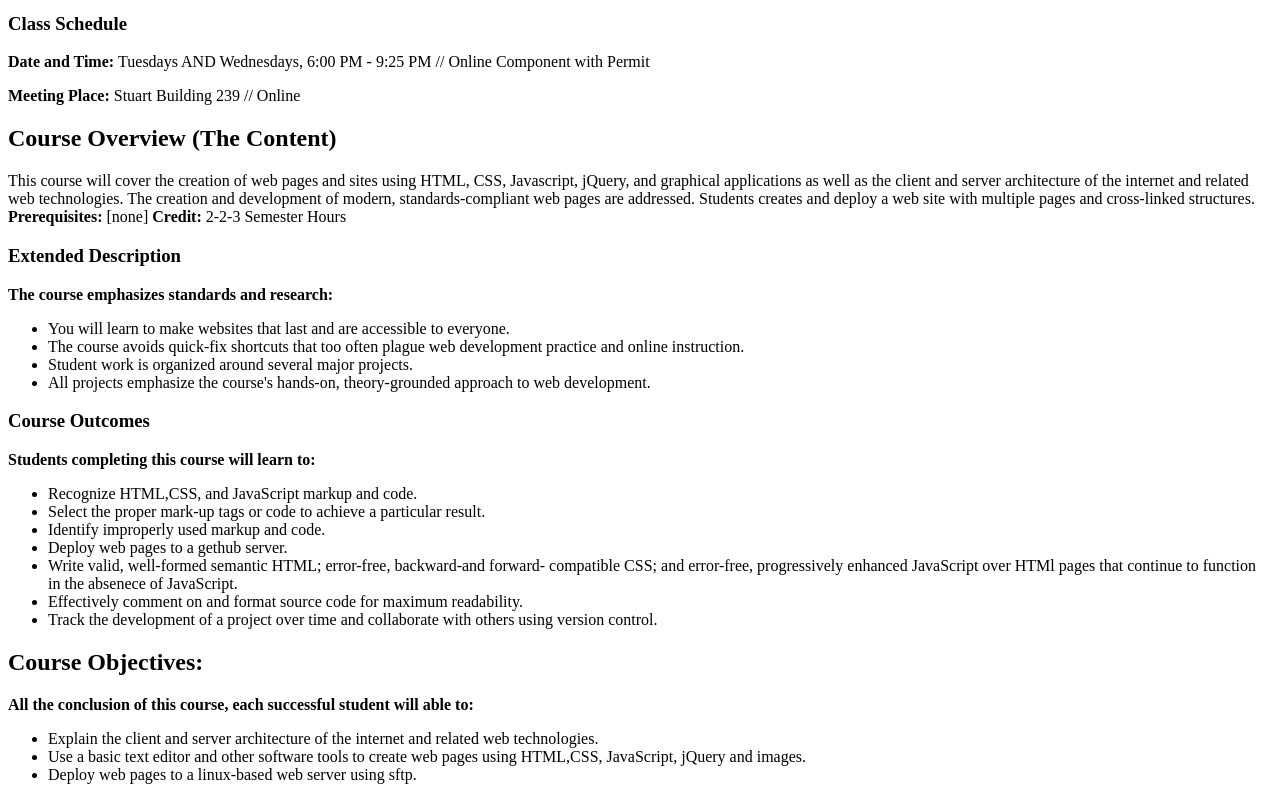
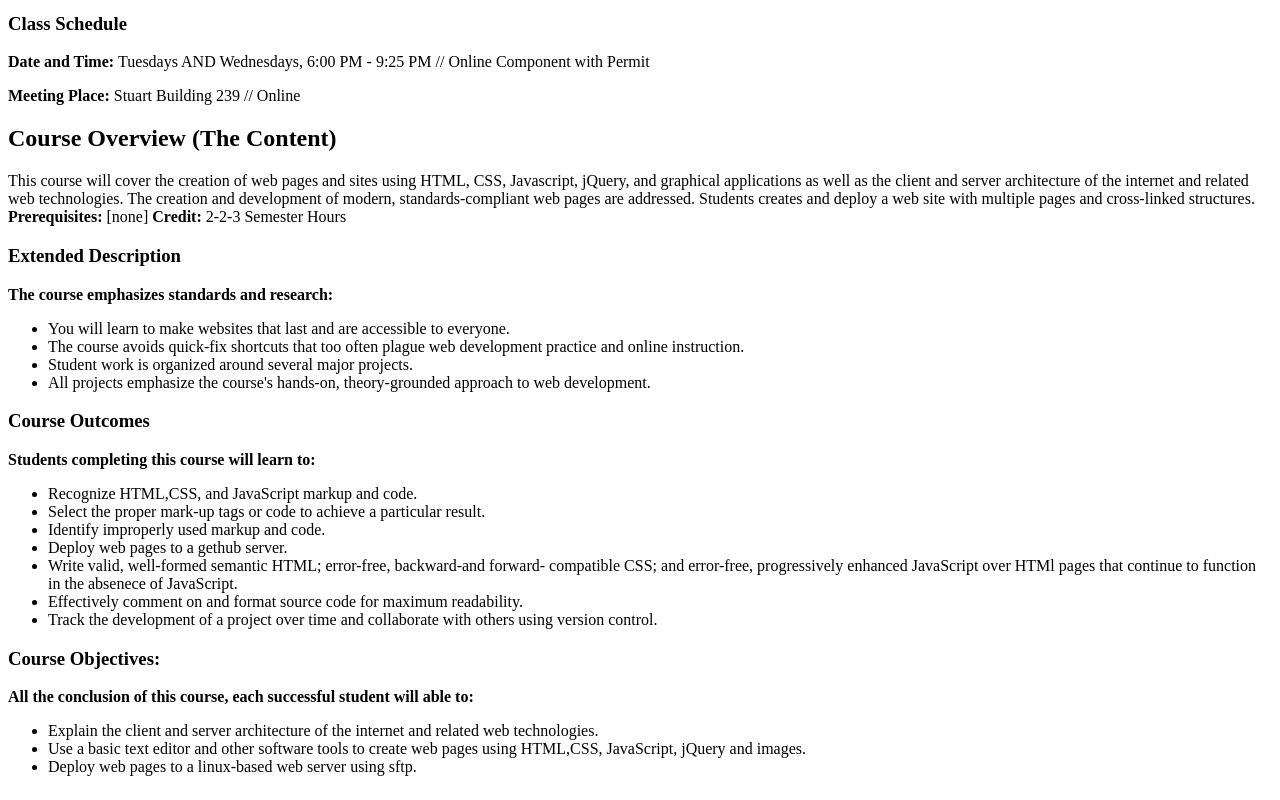
Before and after one commit to MNovokhovsky/mnovokhovsky.github.io, a plain HTML site: page Index.HTML in a window 1280 px wide. Shown: the part 350-1150 px from the top of the page. Drawn offline with Linux system fonts and the light colour scheme.

Commit message:
Update Index.HTML

```diff
--- a/Index.HTML
+++ b/Index.HTML
@@ -46,7 +46,7 @@
       <li> Track the development of a project over time and collaborate with others using version control. </li>
    </ul>
 
-   <h2> Course Objectives: </h2>
+   <h3> Course Objectives: </h3>
    <p><strong>All the conclusion of this course, each successful student will able to:</strong></p>
    <ul>
       <li> Explain the client and server architecture of the internet and related web technologies. </li>
```
